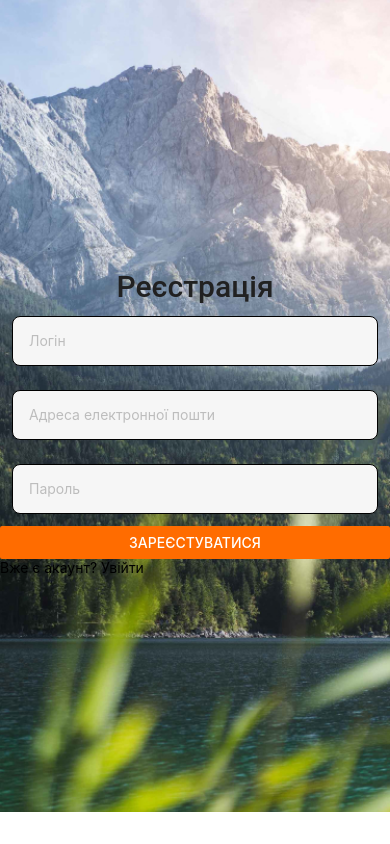
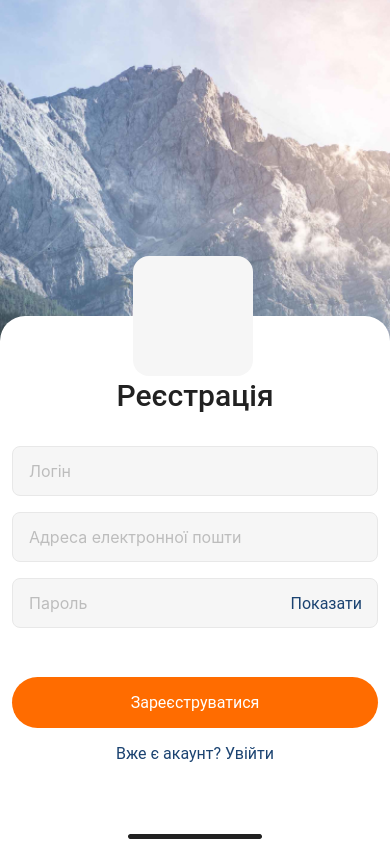
Before and after one commit to VikaVelhan/AwesomeProject, a React Native app: screen / in a window 390 px wide. Built offline with nearby package versions, Linux system fonts and the light colour scheme.

Commit message:
RegistrationScreen update

```diff
--- a/Screens/RegistrationScreen.js
+++ b/Screens/RegistrationScreen.js
@@ -6,7 +6,8 @@ import {
   View,
   ImageBackground,
   TextInput,
-  Button,
+  Pressable,
+  Image,
 } from "react-native";
 export default function RegistrationScreen() {
   const [text, onChangeText] = React.useState("Useless Text");
@@ -19,7 +20,10 @@ export default function RegistrationScreen() {
         resizeMode="cover"
         style={styles.image}
       >
-        <Text style={styles.text}>Реєстрація</Text>
+        <View style={styles.blok}>
+          <View style={styles.photo}></View>
+          <Text style={styles.title}>Реєстрація</Text>
+          <View style={styles.form}>
             <TextInput
               style={styles.input}
               onChangeText={onChangeText}
@@ -29,16 +33,32 @@ export default function RegistrationScreen() {
               style={styles.input}
               onChangeText={onChangeNumber}
               placeholder="Адреса електронної пошти"
-          //  keyboardType="numeric"
             />
+            <View>
               <TextInput
                 style={styles.input}
                 onChangeText={onChangeText}
                 placeholder="Пароль"
+                secureTextEntry={true}
               />
-        <Button color="#FF6C00" style={styles.button} title="Зареєстуватися" />
-        <Text>Вже є акаунт? Увійти</Text>
+              <Pressable style={styles.showPassword}>
+                <Text style={styles.texShowPassword}>Показати</Text>
+              </Pressable>
+            </View>
+
+            <Pressable style={styles.button}>
+              <Text style={styles.titleBtn}>Зареєструватися</Text>
+            </Pressable>
+          </View>
+          <Pressable>
+            <Text style={styles.text}>Вже є акаунт? Увійти</Text>
+          </Pressable>
+        </View>
       </ImageBackground>
+      <Image
+        style={styles.imageHome}
+        source={require("../assets/HomeIndicator.png")}
+      />
     </View>
   );
 }
@@ -55,26 +75,86 @@ const styles = StyleSheet.create({
     justifyContent: "center",
     width: "100%",
   },
+  blok: {
+    backgroundColor: "#FFFFFF",
+    position: "absolute",
+    bottom: 0,
+    width: "100%",
+    paddingTop: "16%",
+    paddingBottom: "14%",
+    borderTopLeftRadius: 25,
+    borderTopRightRadius: 25,
+  },
+  photo: {
+    width: 120,
+    height: 120,
+    backgroundColor: "#F6F6F6",
+    borderRadius: 16,
+    position: "absolute",
+    top: -60,
+    left: "34%",
+  },
+  form: {
+    marginHorizontal: 12,
+  },
   input: {
     height: 50,
-    margin: 12,
+    fontSize: 16,
     borderWidth: 1,
     padding: 10,
     color: "#BDBDBD",
     backgroundColor: "#F6F6F6",
+    borderColor: "#E8E8E8",
     borderRadius: 8,
     paddingLeft: 16,
     paddingRight: 16,
+    marginBottom: 16,
   },
-  text: {
+  title: {
     color: "#212121",
     fontFamily: "Roboto",
     fontSize: 30,
     fontWeight: 500,
     textAlign: "center",
+    marginBottom: 33,
+  },
+  showPassword: {
+    marginRight: 16,
+    position: "absolute",
+    right: 0,
+    top: 16,
+  },
+  texShowPassword: {
+    color: "#1B4371",
+    fontFamily: "Roboto",
+    fontSize: 16,
+    fontWeight: 400,
+    textAlign: "right",
   },
   button: {
-    //borderRadius: 100,
-    width: 100,
+    backgroundColor: "#FF6C00",
+    borderRadius: 100,
+    width: "100%",
+    height: 51,
+    marginTop: 33,
+  },
+  titleBtn: {
+    color: "#FFFFFF",
+    textAlign: "center",
+    fontFamily: "Roboto",
+    fontSize: 16,
+    fontWeight: 400,
+    paddingVertical: 16,
+  },
+  text: {
+    color: "#1B4371",
+    textAlign: "center",
+    fontFamily: "Roboto",
+    fontSize: 16,
+    fontWeight: 400,
+    paddingVertical: 16,
+  },
+  imageHome: {
+    marginBottom: 5,
   },
 });
```
Also changed, not shown: assets/HomeIndicator.png (added). Lines whose indentation alone changed are shown as unchanged.
